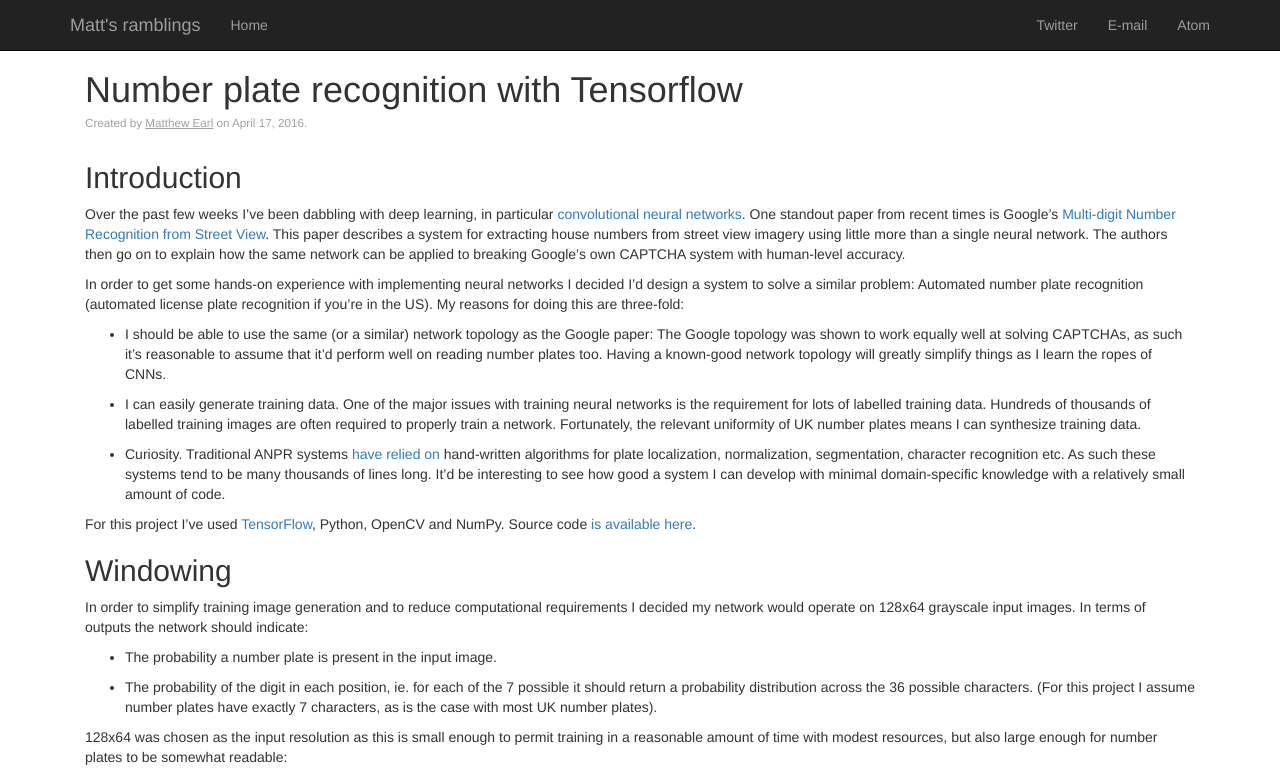
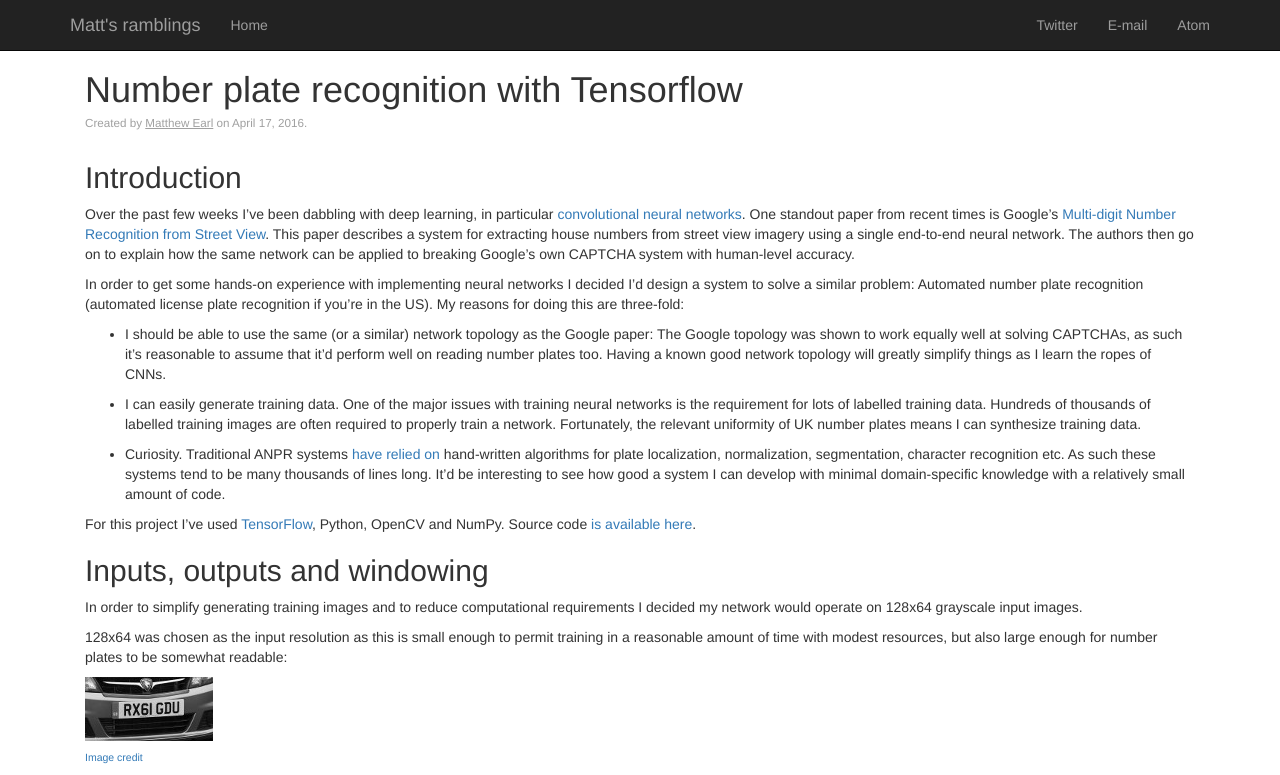
Before and after one commit to matthewearl/matthewearl.github.io, a Jekyll site: the page built from _posts/2016-04-17-cnn-anpr.md, in a window 1280 px wide and 1400 px high. Shown: the top 775 px of the window. Built offline with Jekyll 4.4.1, drawn with Linux system fonts in a browser that asks for light colours; nearby versions of some CDN libraries; formulas are drawn with MathJax 3; some of the changed text lies outside the part shown.

Commit message:
Some rewording of the 'Windowing' section (now renamed 'Inputs and outputs'

```diff
--- a/_posts/2016-04-17-cnn-anpr.md
+++ b/_posts/2016-04-17-cnn-anpr.md
@@ -5,7 +5,7 @@
 excerpt:
   Applying convolutional neural networks to the problem of automatic number
   plate recognition. Synthesized number plate images are used to train a
-  TensorFlow network, which is then used to detect number plates in real-world
+  TensorFlow network which is then used to detect number plates in real-world
   images.
 ---
 
@@ -20,9 +20,9 @@
 [Multi-digit Number Recognition from Street View](http://
 static.googleusercontent.com/media/research.google.com/en//pubs/archive/
 42241.pdf). This paper describes a system for extracting house numbers from
-street view imagery using little more than a single neural network. The
-authors then go on to explain how the same network can be applied to breaking
-Google's own CAPTCHA system with human-level accuracy.
+street view imagery using a single end-to-end neural network. The authors then
+go on to explain how the same network can be applied to breaking Google's own
+CAPTCHA system with human-level accuracy.
 
 In order to get some hands-on experience with implementing neural networks I
 decided I'd design a system to solve a similar problem: Automated number plate
@@ -32,7 +32,7 @@
 * I should be able to use the same (or a similar) network topology as the
   Google paper: The Google topology was shown to work equally well at solving
   CAPTCHAs, as such it's reasonable to assume that it'd perform well on reading
-  number plates too. Having a known-good network topology will greatly simplify
+  number plates too. Having a known good network topology will greatly simplify
   things as I learn the ropes of CNNs.
 
 * I can easily generate training data. One of the major issues with training
@@ -51,18 +51,11 @@
 OpenCV and NumPy. Source code [is available here](https://github.com/
 matthewearl/deep-anpr).
 
-## Windowing
+## Inputs, outputs and windowing
 
-In order to simplify training image generation and to reduce computational
+In order to simplify generating training images and to reduce computational
 requirements I decided my network would operate on 128x64 grayscale input
-images. In terms of outputs the network should indicate:
-
-* The probability a number plate is present in the input image.
-
-* The probability of the digit in each position, ie. for each of the 7 possible
-  it should return a probability distribution across the 36 possible
-  characters. (For this project I assume number plates have exactly 7
-  characters, as is the case with most UK number plates).
+images.
 
 128x64 was chosen as the input resolution as this is small enough to permit
 training in a reasonable amount of time with modest resources, but
@@ -72,17 +65,27 @@
 
 <sup>[Image credit](#image_credits)</sup>
 
-In order to detect number plates in larger images, a sliding window approach is
-used, at various scales:
+In order to detect number plates in larger images a sliding window approach is
+used at various scales:
 
 {% include img.html src="/assets/cnn-anpr/window-scan.gif" alt="Scan" %}
 
 <sup>[Image credit](#image_credits)</sup>
 
 The image on the right is the 128x64 input that the neural net sees, whereas
-the left shows the window in the context of the original input image.  The
-colour of the box indicates whether the network should detect a number plate
-there.  We wish for the network to indicate a number plate is present iff:
+the left shows the window in the context of the original input image.
+
+For each window, the network should output:
+
+* The probability a number plate is present in the input image. (Shown as a
+  green box in the above animation).
+
+* The probability of the digit in each position, ie. for each of the 7 possible
+  it should return a probability distribution across the 36 possible
+  characters. (For this project I assume number plates have exactly 7
+  characters, as is the case with most UK number plates).
+
+A plate is considered present if and only if:
 
 * The plate falls entirely within the image bounds.
 
```
Also changed, not shown: other parts of _posts/2016-04-17-cnn-anpr.md (+2 -1 lines).
